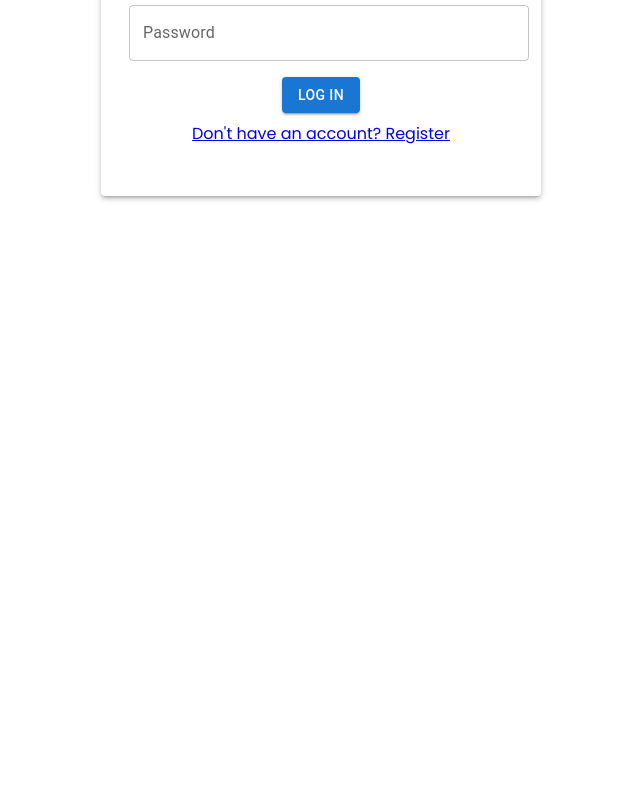
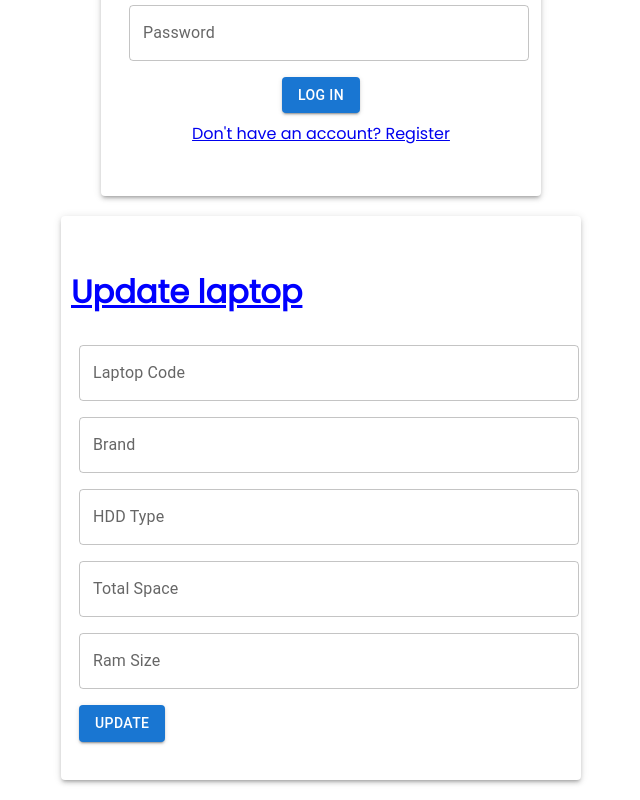
Before and after one commit to sureshhansaka/EAD-CW, a React (Create React App) app in the folder FrontEnd/employee/: page / in a window 1280 px wide. Shown: the part 307-1107 px from the top of the page, without its empty margins (319-959 px from the left). Before the commit the page ends 800 px from the top, so only its background shows below. Built offline with nearby package versions, Linux system fonts and the light colour scheme; no server answers.

Commit message:
developd UpdateLaptop

```diff
--- a/FrontEnd/employee/src/App.js
+++ b/FrontEnd/employee/src/App.js
@@ -8,6 +8,7 @@ import LaptopList  from './components/LaptopList';
 import { Login } from './components/Login';
 import Menu from './components/Menu';
 import AddLaptop from './components/AddLaptop'
+
 
 function App() {
   const MenuLayout = () => (
--- /dev/null
+++ b/FrontEnd/employee/src/components/UpdateLaptop.js
@@ -0,0 +1,78 @@
+import * as React from 'react';
+import Box from '@mui/material/Box';
+import TextField from '@mui/material/TextField';
+import { Container } from '@mui/system';
+import { Button, Paper } from '@mui/material';
+import Select from '@mui/material/Select';
+import InputLabel from '@mui/material/InputLabel';
+import MenuItem from '@mui/material/MenuItem';
+import FormControl from '@mui/material/FormControl';
+import { useNavigate, useParams } from 'react-router-dom';
+import axios from 'axios';
+
+
+export default function UpdateLaptop() {
+    const paperStyle={padding:"30px 10px", width:500, margin:"20px auto"}
+
+    const {laptopCode} = useParams();
+    const [values,setValues] = React.useState({
+        laptopCode : laptopCode,
+        brand: '',
+        hddType:'',
+        totalSpace:'',
+        ramSize:'',
+
+    })
+    React.useEffect(()=>{
+        axios.get('http://localhost:8080/laptops/'+laptopCode)
+        .then(res => {
+            setValues({...values,laptopCode:res.data.laptopCode ,brand:res.data.brand,hddType:res.data.hddType,totalSpace:res.data.totalSpace,ramSize:res.data.ramSize})
+        })
+        .catch(err => console.log(err))
+    }, [])
+
+    const navigate = useNavigate()
+
+    const handleSubmit = (e) => {
+        e.preventDefault();
+        axios.put('http://localhost:8080/laptops/'+laptopCode, values)
+        .then(res => {
+            navigate('/');
+        })
+        .catch(err => console.log(err))
+    }
+
+    return (
+    <Container>
+        <Paper elevation={3} style={paperStyle}>
+            <h1 style={{color:"blue"}}><u>Update laptop</u></h1>
+    <Box
+      component="form"
+      sx={{
+        '& > :not(style)': { m: 1},
+      }}
+      noValidate
+      autoComplete="off"
+    >
+        <TextField id="outlined-basic" label="Laptop Code" variant="outlined" fullWidth  value={values.laptopCode}
+        onChange={e => setValues({...values, laptopCode:e.target.value})}/>
+        <br/>
+        <TextField id="outlined-basic" label="Brand" variant="outlined" fullWidth value={values.brand}
+        onChange={e => setValues({...values, brand:e.target.value})}/>
+        <br/>
+        <TextField id="outlined-basic" label="HDD Type" variant="outlined" fullWidth value={values.hddType}
+        onChange={e => setValues({...values, hddType:e.target.value})}/>
+        <br/>
+        <TextField id="outlined-basic" label="Total Space" variant="outlined" fullWidth value={values.totalSpace}
+        onChange={e => setValues({...values, totalSpace:e.target.value})}/>
+        <br/>
+        <TextField id="outlined-basic" label="Ram Size" variant="outlined" fullWidth value={values.ramSize}
+        onChange={e => setValues({...values, ramSize:e.target.value})}/>
+        <br/>
+        <Button variant="contained" onSubmit={handleSubmit}>UPDATE</Button>
+    </Box>
+    </Paper>
+    </Container>
+
+  );
+}
--- a/FrontEnd/employee/src/index.js
+++ b/FrontEnd/employee/src/index.js
@@ -4,11 +4,13 @@ import './index.css';
 import App from './App';
 import reportWebVitals from './reportWebVitals';
 import { BrowserRouter as Router } from "react-router-dom";
+import UpdateLaptop from './components/UpdateLaptop'
 
 const root = ReactDOM.createRoot(document.getElementById('root'));
 root.render(
   <Router>
     <App />
+    <UpdateLaptop/>
   </Router>
 );
 
```
